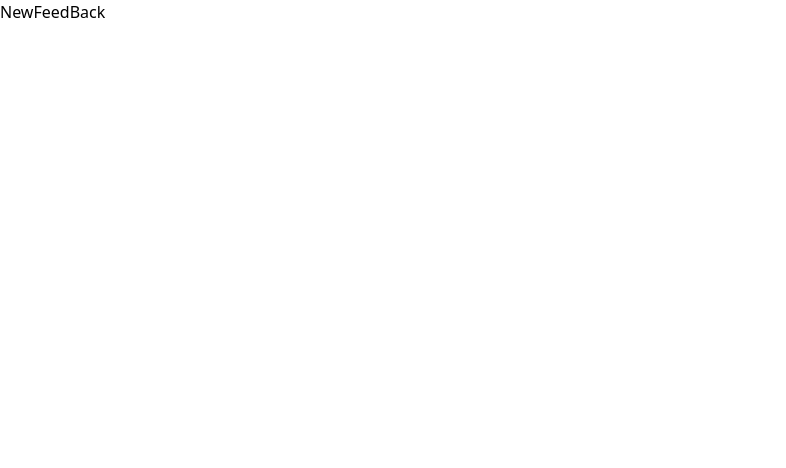
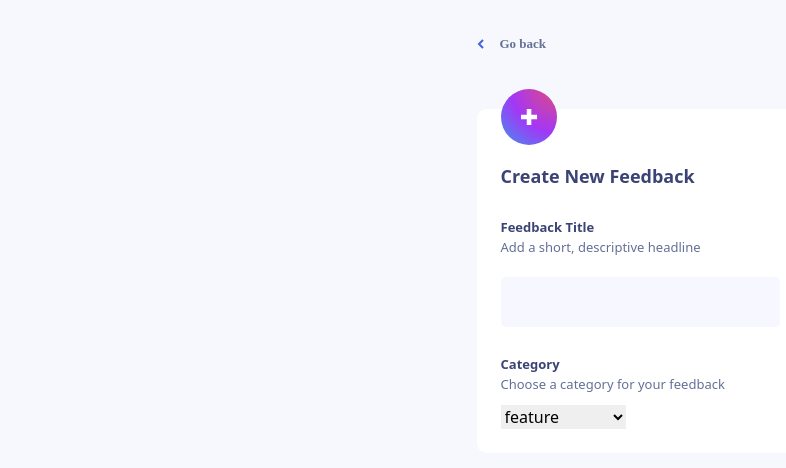
Before and after one commit to mariamo101/team-2, a React (Vite) app: page /new-feedback in a window 1280 px wide. Shown: the top 468 px of the page, without its empty margins (0-786 px from the left). Built offline with nearby package versions, Linux system fonts and the light colour scheme.

Commit message:
WIP:create new feedback page

```diff
--- a/src/index.css
+++ b/src/index.css
@@ -16,6 +16,8 @@
 */
 
 :root {
+  --body-color: 247, 248, 253;
+
   /* Commons */
   --title: 58, 67, 116;
   --title-h: 70, 97, 230;
@@ -79,11 +81,11 @@
 }
 
 [data-theme="dark"] {
+  --body-color: 40, 40, 40;
+
   --title: 255, 255, 255;
   --title-h: 128, 59, 241;
-
   --paragraph: 193, 193, 193;
-
   --text-white: 255, 255, 255;
   --text-secondary: 242, 244, 254;
 
@@ -134,6 +136,10 @@
   --input-border-e: 215, 55, 55;
 }
 
+#root {
+  min-height: 100vh;
+}
+
 body {
   background-color: rgba(var(--body-color));
 }
--- a/src/main.jsx
+++ b/src/main.jsx
@@ -2,6 +2,7 @@ import React from "react";
 import ReactDOM from "react-dom/client";
 import App from "./App.jsx";
 import "./index.css";
+
 import FeedbackContextProvider from "./store/feedback-context.jsx";
 
 ReactDOM.createRoot(document.getElementById("root")).render(
--- a/src/pages/FeedBacks.jsx
+++ b/src/pages/FeedBacks.jsx
@@ -1,5 +1,3 @@
-function FeedBacks() {
-  return <div>Feedbacks </div>;
+export default function FeedBacks() {
+  return <div>Feedbacks</div>;
 }
-
-export default FeedBacks;
--- a/src/pages/NewFeedback.jsx
+++ b/src/pages/NewFeedback.jsx
@@ -1,5 +1,65 @@
+// Import necessary React features and assets
+import {useContext} from "react"; // Import React and useContext hook
+import {Link} from "react-router-dom"; // Import Link component for navigation
+import arrowLeftIcon from "/assets/shared/icon-arrow-left.svg"; // Left arrow icon for navigation
+import plusIcon from "/assets/shared/icon-new-feedback.svg"; // Plus icon for adding new feedback
+import {FeedbackContext} from "../store/feedback-context"; // Import context to access feedback data
+import styles from "../styles/NewFeedBacks.module.css"; // Import CSS module for styling
+
+/**
+ * NewFeedback component allows users to create new feedback entries.
+ */
 function NewFeedback() {
-  return <div>NewFeedBack</div>;
+  // Use context to access the product data from the global state
+  const {productData} = useContext(FeedbackContext);
+
+  // Extract and de-duplicate categories from product data
+  const categories = Array.from(new Set(productData.map(product => product.category)));
+
+  return (
+    <>
+      <div className={styles.container}>
+        <header className={styles.header}>
+          {/* Navigation to go back to the main page */}
+          <img src={arrowLeftIcon} alt="left arrow" />
+          <Link to="/">Go back</Link>
+        </header>
+
+        <section className={styles.content}>
+          {/* Section to add new feedback */}
+          <img src={plusIcon} alt="plus icon" className={styles.plus} />
+          <h2 className={styles.title}>Create New Feedback</h2>
+
+          {/* Form for creating new feedback */}
+          <form className={styles.form}>
+            <fieldset>
+              <label htmlFor="name" className={styles.label}>
+                Feedback Title
+              </label>
+              <p className={styles.paragraph}>Add a short, descriptive headline</p>
+              <input type="text" className={styles.input} />
+            </fieldset>
+
+            <fieldset>
+              <label htmlFor="name" className={styles.label}>
+                Category
+              </label>
+              <p className={styles.paragraph}>Choose a category for your feedback</p>
+
+              {/* Dropdown for selecting a feedback category */}
+              <select defaultValue={categories[1]}>
+                {categories.map((category, index) => (
+                  <option key={index} value={category}>
+                    {category}
+                  </option>
+                ))}
+              </select>
+            </fieldset>
+          </form>
+        </section>
+      </div>
+    </>
+  );
 }
 
 export default NewFeedback;
--- /dev/null
+++ b/src/styles/NewFeedBacks.module.css
@@ -0,0 +1,70 @@
+.container {
+  max-width: 327px;
+  margin: 34px auto 77px;
+}
+
+.header {
+  display: flex;
+  align-items: center;
+  gap: 16px;
+  margin-bottom: 55px;
+}
+
+a {
+  color: rgba(var(--go-back-btn));
+  font-family: Jost;
+  font-size: 13px;
+  font-weight: 700;
+}
+
+.plus {
+  position: absolute;
+  top: -20px;
+}
+
+.content {
+  position: relative;
+  background-color: rgba(var(--container-bg));
+  border-radius: 10px;
+  padding: 44px 24px 24px;
+}
+
+.plus {
+  position: absolute;
+}
+
+.title,
+.label {
+  color: rgba(var(--title));
+  font-weight: 700;
+}
+
+.title {
+  font-size: 18px;
+  margin-bottom: 24px;
+  margin-top: 10px;
+}
+
+.label {
+  font-size: 13px;
+}
+
+.paragraph {
+  color: rgba(var(--paragraph));
+  font-size: 13px;
+  margin-bottom: 10px;
+}
+
+.input {
+  background-color: rgba(var(--input-bg));
+  width: 100%;
+  padding: 13px;
+  margin-top: 10px;
+  border-radius: 5px;
+}
+
+.form {
+  display: flex;
+  flex-direction: column;
+  gap: 24px;
+}
```
